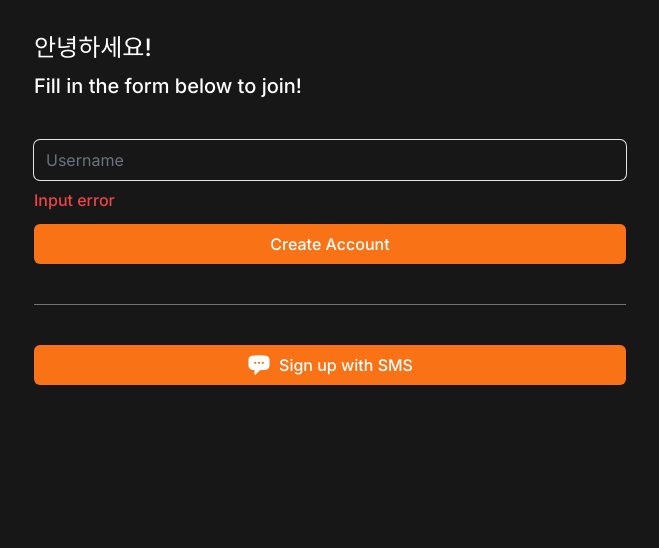
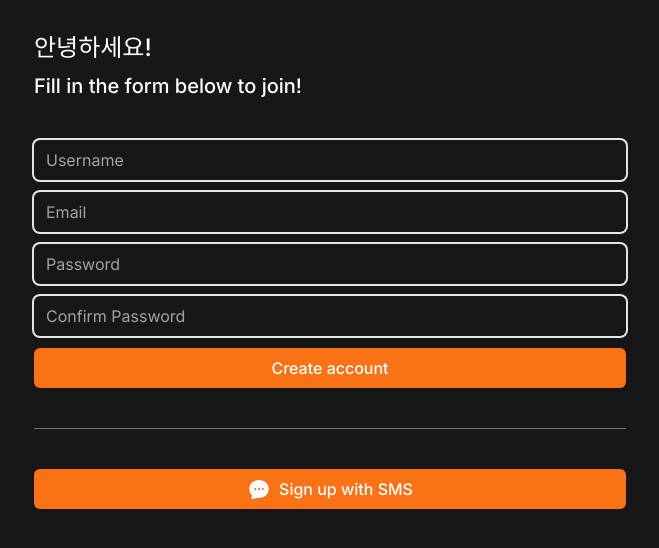
Before and after one commit to tnsgud/carrot-market, a Next.js app: page /create-account in a window 1280 px wide. Shown: the top 548 px of the page, without its empty margins (310-969 px from the left). Built offline with nearby package versions, Linux system fonts and the light colour scheme.

Commit message:
♻️ Refactoring to components

```diff
--- a/app/create-account/page.tsx
+++ b/app/create-account/page.tsx
@@ -1,5 +1,6 @@
-import { ChatBubbleLeftEllipsisIcon } from '@heroicons/react/24/solid'
-import Link from 'next/link'
+import FormInput from '@/components/form-input'
+import FormButton from '@/components/form-btn'
+import SocialLogin from '@/components/social-login'
 
 export default function CreateAccount() {
 	return (
@@ -9,32 +10,36 @@
 				<h2 className="text-xl">Fill in the form below to join!</h2>
 			</div>
 			<form className="flex flex-col gap-3">
-				<div className="flex flex-col gap-2">
-					<input
-						className="h-10 w-full rounded-md border-none bg-transparent ring-1 ring-neutral-200 focus:outline-none focus:ring-2 focus:ring-orange-500"
-						type="text"
-						placeholder="Username"
-						required
-					/>
-					<span className="font-medium text-red-500">Input error</span>
-				</div>
-				<button
-					className="primary-btn h-10"
-					type="submit"
-				>
-					Create Account
-				</button>
+				<FormInput
+					type="text"
+					placeholder="Username"
+					required
+					errors={[]}
+				/>
+				<FormInput
+					type="email"
+					placeholder="Email"
+					required
+					errors={[]}
+				/>
+				<FormInput
+					type="password"
+					placeholder="Password"
+					required
+					errors={[]}
+				/>
+				<FormInput
+					type="password"
+					placeholder="Confirm Password"
+					required
+					errors={[]}
+				/>
+				<FormButton
+					loading={false}
+					text="Create account"
+				/>
 			</form>
-			<div className="h-px w-full bg-neutral-500" />
-			<div>
-				<Link
-					href="/sms"
-					className="primary-btn flex h-10 w-full items-center justify-center gap-2"
-				>
-					<ChatBubbleLeftEllipsisIcon className="h-6 w-6" />
-					<span>Sign up with SMS</span>
-				</Link>
-			</div>
+			<SocialLogin />
 		</div>
 	)
 }
--- /dev/null
+++ b/components/form-btn.tsx
@@ -0,0 +1,16 @@
+interface FormButtonProps {
+	loading: boolean
+	text: string
+}
+
+export default function FormButton({ loading, text }: FormButtonProps) {
+	return (
+		<button
+			type="button"
+			disabled={loading}
+			className="primary-btn h-10 disabled:cursor-not-allowed disabled:bg-neutral-400 disabled:text-neutral-300"
+		>
+			{loading ? '로딩 중' : text}
+		</button>
+	)
+}
--- /dev/null
+++ b/components/form-input.tsx
@@ -0,0 +1,32 @@
+interface FormInputProps {
+	type: string
+	placeholder: string
+	required: boolean
+	errors: string[]
+}
+
+export default function FormInput({
+	type,
+	placeholder,
+	required,
+	errors,
+}: FormInputProps) {
+	return (
+		<div className="flex flex-col gap-2">
+			<input
+				className="h-10 w-full rounded-md border-none bg-transparent ring-2 ring-neutral-200 transition placeholder:text-neutral-400 focus:outline-none focus:ring-4 focus:ring-orange-500"
+				type={type}
+				placeholder={placeholder}
+				required={required}
+			/>
+			{errors.map((error, index) => (
+				<span
+					key={`${placeholder}-errors-${error}`}
+					className="font-medium text-red-500"
+				>
+					{error}
+				</span>
+			))}
+		</div>
+	)
+}
--- /dev/null
+++ b/components/social-login.tsx
@@ -0,0 +1,21 @@
+import { ChatBubbleOvalLeftEllipsisIcon } from '@heroicons/react/24/solid'
+import Link from 'next/link'
+
+export default function SocialLogin() {
+	return (
+		<>
+			<div className="h-px w-full bg-neutral-500" />
+			<div>
+				<Link
+					className="primary-btn flex h-10 items-center justify-center gap-2"
+					href="/sms"
+				>
+					<span>
+						<ChatBubbleOvalLeftEllipsisIcon className="h-6 w-6" />
+					</span>
+					<span>Sign up with SMS</span>
+				</Link>
+			</div>
+		</>
+	)
+}
```
